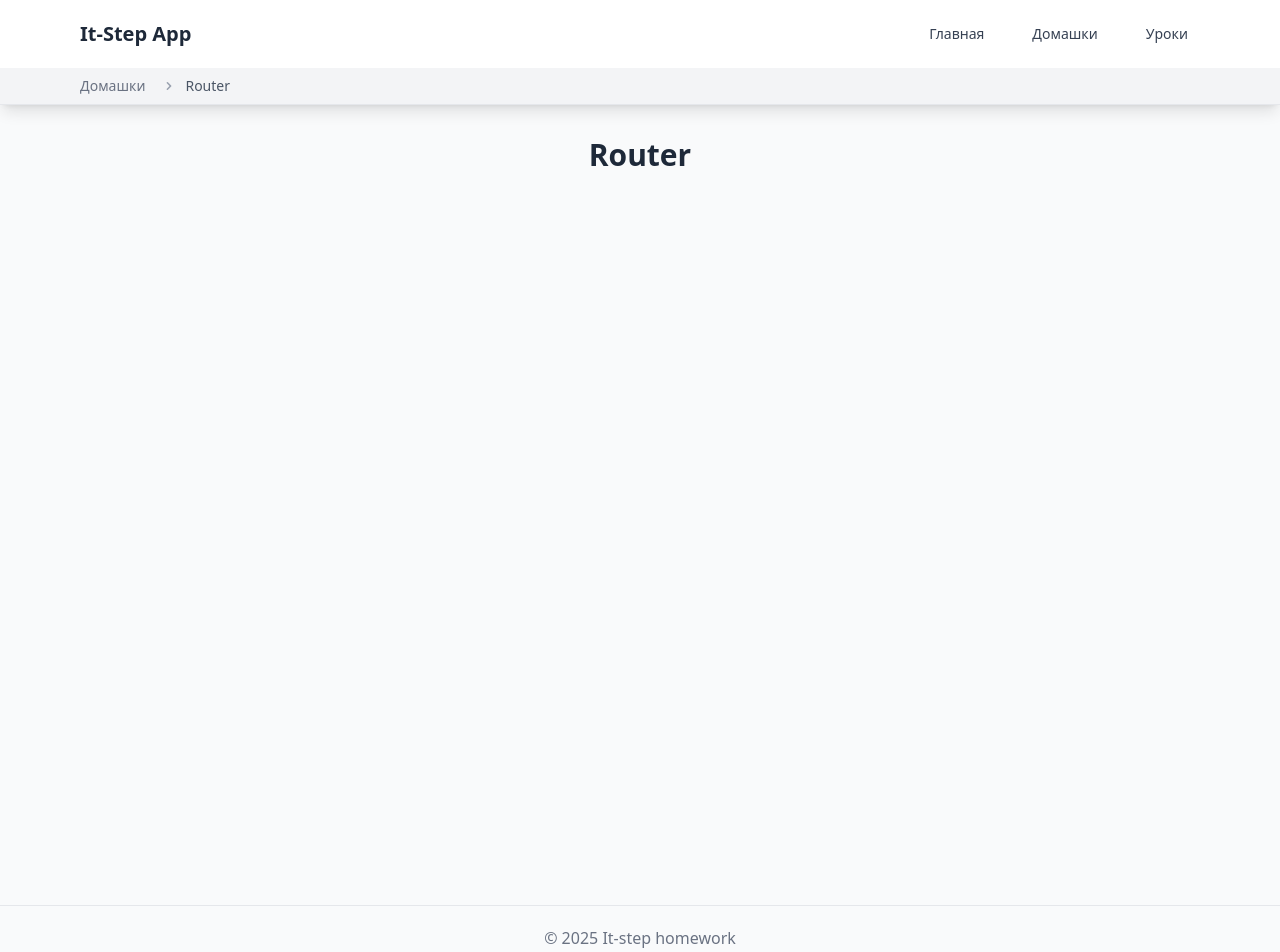
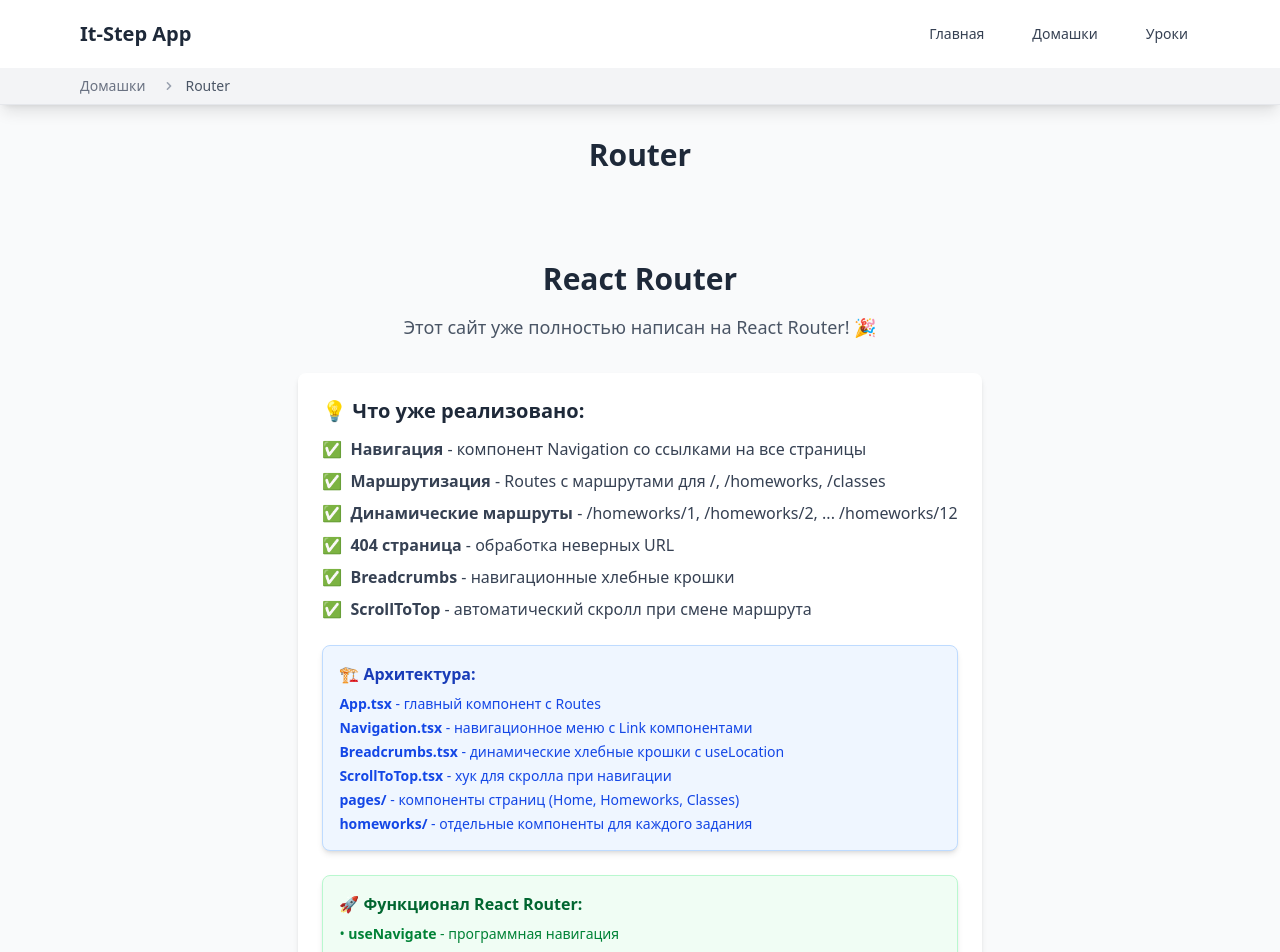
Before and after one commit to GGx321/It-step-homework, a React (Vite) app: page /homeworks/12 in a window 1280 px wide. Shown: the top 952 px of the page. Built offline with nearby package versions, Linux system fonts and the light colour scheme.

Commit message:
✨ Add NotFound component and update routing; enhance Homework12 content

```diff
--- a/src/App.tsx
+++ b/src/App.tsx
@@ -5,6 +5,7 @@
 import Home from './pages/Home';
 import Homeworks from './pages/Homeworks';
 import Classes from './pages/Classes';
+import NotFound from './pages/NotFound';
 import homeworks from './homeworks/index';
 import './App.css';
 import Footer from './components/Footer';
@@ -45,17 +46,7 @@
         <Route path="/homeworks/11" element={<Homework11 />} />
         <Route path="/homeworks/12" element={<Homework12 />} />
         <Route path="/classes" element={<Classes />} />
-        <Route
-          path="*"
-          element={
-            <div className="flex min-h-screen items-center justify-center">
-              <div className="text-center">
-                <h1 className="mb-4 text-4xl font-bold text-gray-800">404</h1>
-                <p className="text-gray-600">Страница не найдена</p>
-              </div>
-            </div>
-          }
-        />
+        <Route path="*" element={<NotFound />} />
       </Routes>
       <Footer />
     </div>
--- a/src/components/Block.tsx
+++ b/src/components/Block.tsx
@@ -3,8 +3,19 @@
 interface BlockProps {
   children: ReactNode;
   className?: string;
+  isBlock?: boolean;
 }
 
-export default function Block({ children, className = '' }: BlockProps) {
-  return <div className={`block-container ${className}`}>{children}</div>;
+export default function Block({
+  children,
+  className = '',
+  isBlock = false,
+}: BlockProps) {
+  return (
+    <div
+      className={`block-container ${className} ${isBlock ? 'block' : 'flex'}`}
+    >
+      {children}
+    </div>
+  );
 }
--- a/src/homeworks/12.tsx
+++ b/src/homeworks/12.tsx
@@ -1,9 +1,128 @@
 import HomeworkPage from '../components/HomeworkPage';
+import Block from '../components/Block';
 
 export default function Homework12() {
   return (
     <HomeworkPage>
-      <></>
+      <div className="mx-auto max-w-4xl p-6">
+        <div className="mb-8 text-center">
+          <h1 className="mb-4 text-3xl font-bold text-gray-800">
+            React Router
+          </h1>
+          <p className="mb-6 text-lg text-gray-600">
+            Этот сайт уже полностью написан на React Router! 🎉
+          </p>
+        </div>
+
+        <Block isBlock className="space-y-6">
+          <div>
+            <h2 className="mb-3 text-xl font-semibold text-gray-800">
+              💡 Что уже реализовано:
+            </h2>
+            <ul className="space-y-2 text-gray-700">
+              <li className="flex items-start">
+                <span className="mr-2 text-green-500">✅</span>
+                <span>
+                  <strong>Навигация</strong> - компонент Navigation со ссылками
+                  на все страницы
+                </span>
+              </li>
+              <li className="flex items-start">
+                <span className="mr-2 text-green-500">✅</span>
+                <span>
+                  <strong>Маршрутизация</strong> - Routes с маршрутами для /,
+                  /homeworks, /classes
+                </span>
+              </li>
+              <li className="flex items-start">
+                <span className="mr-2 text-green-500">✅</span>
+                <span>
+                  <strong>Динамические маршруты</strong> - /homeworks/1,
+                  /homeworks/2, ... /homeworks/12
+                </span>
+              </li>
+              <li className="flex items-start">
+                <span className="mr-2 text-green-500">✅</span>
+                <span>
+                  <strong>404 страница</strong> - обработка неверных URL
+                </span>
+              </li>
+              <li className="flex items-start">
+                <span className="mr-2 text-green-500">✅</span>
+                <span>
+                  <strong>Breadcrumbs</strong> - навигационные хлебные крошки
+                </span>
+              </li>
+              <li className="flex items-start">
+                <span className="mr-2 text-green-500">✅</span>
+                <span>
+                  <strong>ScrollToTop</strong> - автоматический скролл при смене
+                  маршрута
+                </span>
+              </li>
+            </ul>
+          </div>
+
+          <Block
+            isBlock
+            className="rounded-lg border border-blue-200 bg-blue-50 p-4"
+          >
+            <h3 className="mb-2 font-semibold text-blue-800">
+              🏗️ Архитектура:
+            </h3>
+            <div className="space-y-1 text-sm text-blue-700">
+              <p>
+                <strong>App.tsx</strong> - главный компонент с Routes
+              </p>
+              <p>
+                <strong>Navigation.tsx</strong> - навигационное меню с Link
+                компонентами
+              </p>
+              <p>
+                <strong>Breadcrumbs.tsx</strong> - динамические хлебные крошки с
+                useLocation
+              </p>
+              <p>
+                <strong>ScrollToTop.tsx</strong> - хук для скролла при навигации
+              </p>
+              <p>
+                <strong>pages/</strong> - компоненты страниц (Home, Homeworks,
+                Classes)
+              </p>
+              <p>
+                <strong>homeworks/</strong> - отдельные компоненты для каждого
+                задания
+              </p>
+            </div>
+          </Block>
+
+          <Block
+            isBlock
+            className="rounded-lg border border-green-200 bg-green-50 p-4"
+          >
+            <h3 className="mb-2 font-semibold text-green-800">
+              🚀 Функционал React Router:
+            </h3>
+            <div className="space-y-1 text-sm text-green-700">
+              <p>
+                • <strong>useNavigate</strong> - программная навигация
+              </p>
+              <p>
+                • <strong>useLocation</strong> - получение текущего URL
+              </p>
+              <p>
+                • <strong>useParams</strong> - динамические параметры маршрутов
+              </p>
+              <p>
+                • <strong>Link/NavLink</strong> - декларативная навигация
+              </p>
+              <p>
+                • <strong>Routes/Route</strong> - конфигурация маршрутов
+              </p>
+            </div>
+          </Block>
+        </Block>
+      </div>
     </HomeworkPage>
   );
 }
--- /dev/null
+++ b/src/pages/NotFound.tsx
@@ -0,0 +1,43 @@
+import { Link } from 'react-router-dom';
+
+export default function NotFound() {
+  return (
+    <div className="flex min-h-screen items-center justify-center bg-gray-50">
+      <div className="mx-auto max-w-md p-8 text-center">
+        {/* Великий 404 */}
+        <div className="mb-8">
+          <h1 className="text-9xl font-bold text-gray-300 select-none">404</h1>
+        </div>
+
+        {/* Смайлик та повідомлення */}
+        <div className="mb-8 space-y-4">
+          <div className="text-6xl">🤔</div>
+          <h2 className="text-2xl font-semibold text-gray-800">
+            Упс! Страница не найдена
+          </h2>
+          <p className="leading-relaxed text-gray-600">
+            Похоже, что страница, которую вы ищете, не существует или была
+            перемещена. Может быть, вы ввели неправильный адрес?
+          </p>
+        </div>
+
+        {/* Кнопки навигации */}
+        <div className="space-y-4">
+          <Link
+            to="/"
+            className="inline-block w-full rounded-lg bg-blue-600 px-6 py-3 font-medium text-white transition-colors duration-200 hover:bg-blue-700"
+          >
+            🏠 На главную
+          </Link>
+
+          <Link
+            to="/homeworks"
+            className="inline-block w-full rounded-lg bg-gray-200 px-6 py-3 font-medium text-gray-800 transition-colors duration-200 hover:bg-gray-300"
+          >
+            📚 Посмотреть домашки
+          </Link>
+        </div>
+      </div>
+    </div>
+  );
+}
```
